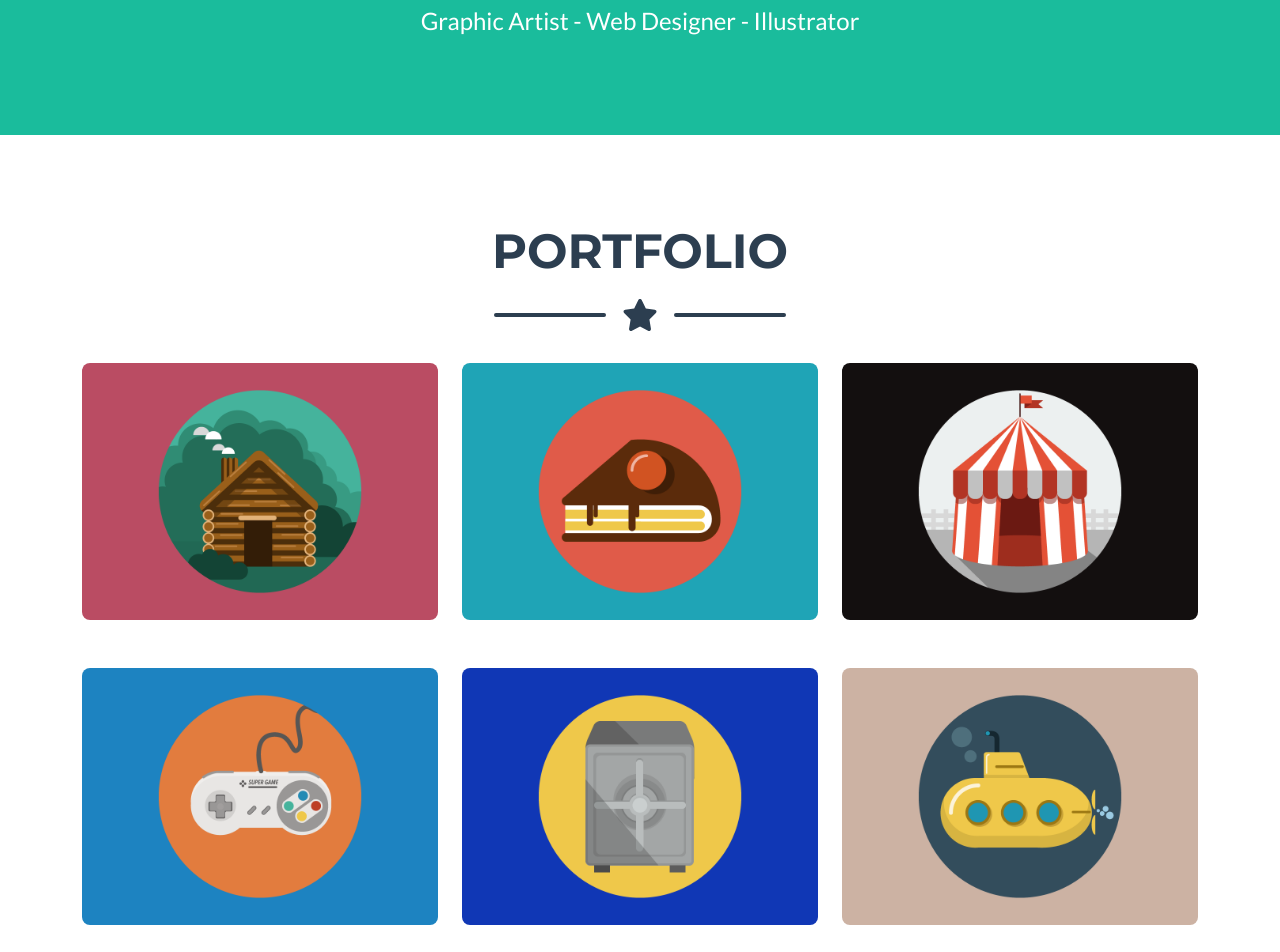
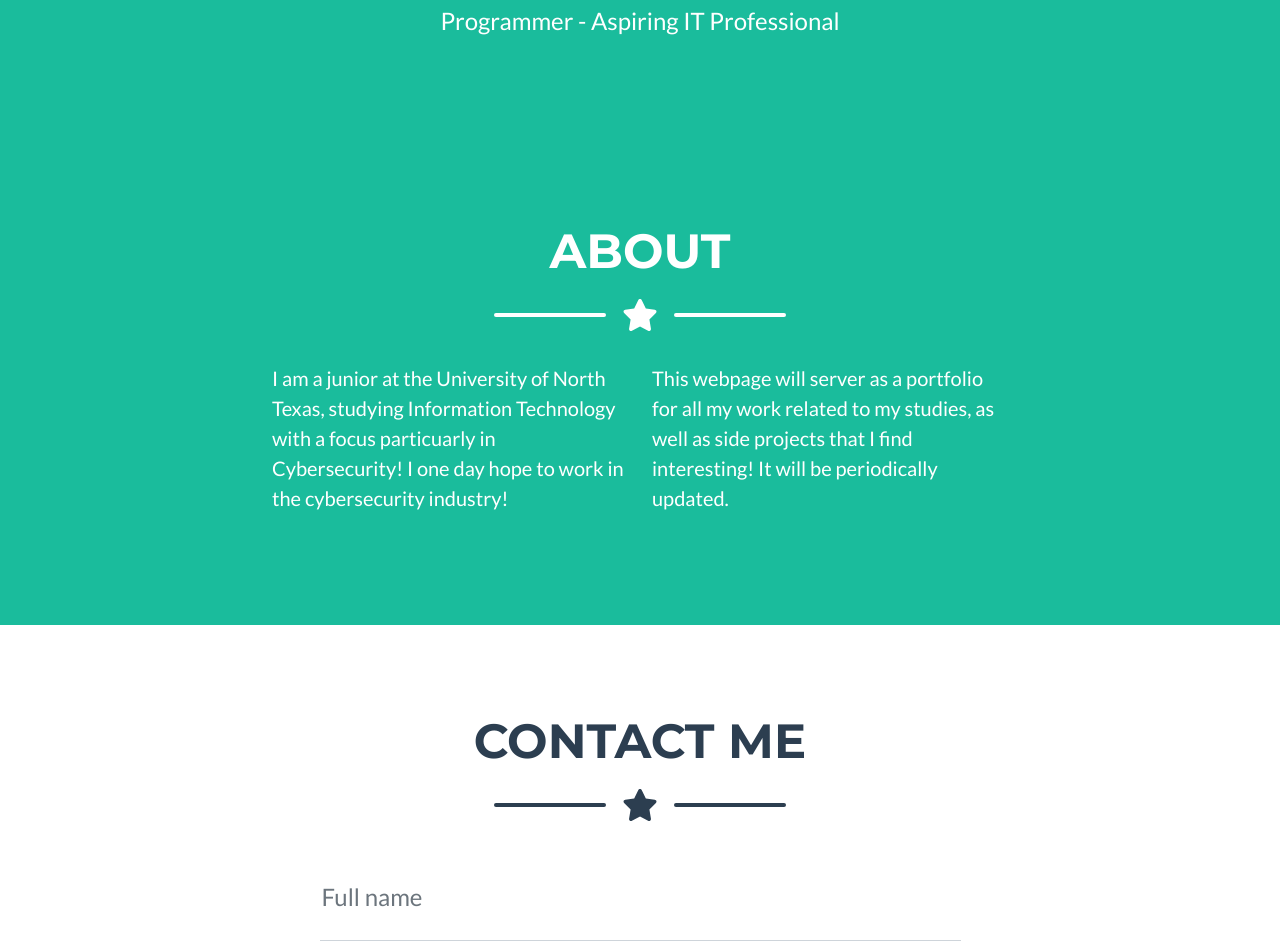
Before and after one commit to e-s-a-h-C/CSCE-2420, a plain HTML site: page index.html in a window 1280 px wide. Shown: the part 648-1600 px from the top of the page. Drawn offline with nearby package versions, Linux system fonts and the light colour scheme.

Commit message:
Updating index.html

```diff
--- a/index.html
+++ b/index.html
@@ -40,7 +40,7 @@
                 <!-- Masthead Avatar Image-->
                 <img class="masthead-avatar mb-5" src="assets/img/avataaars.svg" alt="..." />
                 <!-- Masthead Heading-->
-                <h1 class="masthead-heading text-uppercase mb-0">Start Bootstrap</h1>
+                <h1 class="masthead-heading text-uppercase mb-0">Chase Neumann</h1>
                 <!-- Icon Divider-->
                 <div class="divider-custom divider-light">
                     <div class="divider-custom-line"></div>
@@ -48,79 +48,9 @@
                     <div class="divider-custom-line"></div>
                 </div>
                 <!-- Masthead Subheading-->
-                <p class="masthead-subheading font-weight-light mb-0">Graphic Artist - Web Designer - Illustrator</p>
+                <p class="masthead-subheading font-weight-light mb-0">Programmer - Aspiring IT Professional</p>
             </div>
         </header>
-        <!-- Portfolio Section-->
-        <section class="page-section portfolio" id="portfolio">
-            <div class="container">
-                <!-- Portfolio Section Heading-->
-                <h2 class="page-section-heading text-center text-uppercase text-secondary mb-0">Portfolio</h2>
-                <!-- Icon Divider-->
-                <div class="divider-custom">
-                    <div class="divider-custom-line"></div>
-                    <div class="divider-custom-icon"><i class="fas fa-star"></i></div>
-                    <div class="divider-custom-line"></div>
-                </div>
-                <!-- Portfolio Grid Items-->
-                <div class="row justify-content-center">
-                    <!-- Portfolio Item 1-->
-                    <div class="col-md-6 col-lg-4 mb-5">
-                        <div class="portfolio-item mx-auto" data-bs-toggle="modal" data-bs-target="#portfolioModal1">
-                            <div class="portfolio-item-caption d-flex align-items-center justify-content-center h-100 w-100">
-                                <div class="portfolio-item-caption-content text-center text-white"><i class="fas fa-plus fa-3x"></i></div>
-                            </div>
-                            <img class="img-fluid" src="assets/img/portfolio/cabin.png" alt="..." />
-                        </div>
-                    </div>
-                    <!-- Portfolio Item 2-->
-                    <div class="col-md-6 col-lg-4 mb-5">
-                        <div class="portfolio-item mx-auto" data-bs-toggle="modal" data-bs-target="#portfolioModal2">
-                            <div class="portfolio-item-caption d-flex align-items-center justify-content-center h-100 w-100">
-                                <div class="portfolio-item-caption-content text-center text-white"><i class="fas fa-plus fa-3x"></i></div>
-                            </div>
-                            <img class="img-fluid" src="assets/img/portfolio/cake.png" alt="..." />
-                        </div>
-                    </div>
-                    <!-- Portfolio Item 3-->
-                    <div class="col-md-6 col-lg-4 mb-5">
-                        <div class="portfolio-item mx-auto" data-bs-toggle="modal" data-bs-target="#portfolioModal3">
-                            <div class="portfolio-item-caption d-flex align-items-center justify-content-center h-100 w-100">
-                                <div class="portfolio-item-caption-content text-center text-white"><i class="fas fa-plus fa-3x"></i></div>
-                            </div>
-                            <img class="img-fluid" src="assets/img/portfolio/circus.png" alt="..." />
-                        </div>
-                    </div>
-                    <!-- Portfolio Item 4-->
-                    <div class="col-md-6 col-lg-4 mb-5 mb-lg-0">
-                        <div class="portfolio-item mx-auto" data-bs-toggle="modal" data-bs-target="#portfolioModal4">
-                            <div class="portfolio-item-caption d-flex align-items-center justify-content-center h-100 w-100">
-                                <div class="portfolio-item-caption-content text-center text-white"><i class="fas fa-plus fa-3x"></i></div>
-                            </div>
-                            <img class="img-fluid" src="assets/img/portfolio/game.png" alt="..." />
-                        </div>
-                    </div>
-                    <!-- Portfolio Item 5-->
-                    <div class="col-md-6 col-lg-4 mb-5 mb-md-0">
-                        <div class="portfolio-item mx-auto" data-bs-toggle="modal" data-bs-target="#portfolioModal5">
-                            <div class="portfolio-item-caption d-flex align-items-center justify-content-center h-100 w-100">
-                                <div class="portfolio-item-caption-content text-center text-white"><i class="fas fa-plus fa-3x"></i></div>
-                            </div>
-                            <img class="img-fluid" src="assets/img/portfolio/safe.png" alt="..." />
-                        </div>
-                    </div>
-                    <!-- Portfolio Item 6-->
-                    <div class="col-md-6 col-lg-4">
-                        <div class="portfolio-item mx-auto" data-bs-toggle="modal" data-bs-target="#portfolioModal6">
-                            <div class="portfolio-item-caption d-flex align-items-center justify-content-center h-100 w-100">
-                                <div class="portfolio-item-caption-content text-center text-white"><i class="fas fa-plus fa-3x"></i></div>
-                            </div>
-                            <img class="img-fluid" src="assets/img/portfolio/submarine.png" alt="..." />
-                        </div>
-                    </div>
-                </div>
-            </div>
-        </section>
         <!-- About Section-->
         <section class="page-section bg-primary text-white mb-0" id="about">
             <div class="container">
@@ -134,8 +64,8 @@
                 </div>
                 <!-- About Section Content-->
                 <div class="row">
-                    <div class="col-lg-4 ms-auto"><p class="lead">I am a junior at the University of North Texas, studying Information Technology with a focus particuarly in Cybersecurity!</p></div>
-                    <div class="col-lg-4 me-auto"><p class="lead">I one day hope to work in the cybersecurity industry, and this webpage will server as a portfolio for all my work related to my studies, as well as side projects that I find interesting!</p></div>
+                    <div class="col-lg-4 ms-auto"><p class="lead">I am a junior at the University of North Texas, studying Information Technology with a focus particuarly in Cybersecurity! I one day hope to work in the cybersecurity industry!</p></div>
+                    <div class="col-lg-4 me-auto"><p class="lead">This webpage will server as a portfolio for all my work related to my studies, as well as side projects that I find interesting! It will be periodically updated.</p></div>
                 </div>
             </div>
         </section>
```
